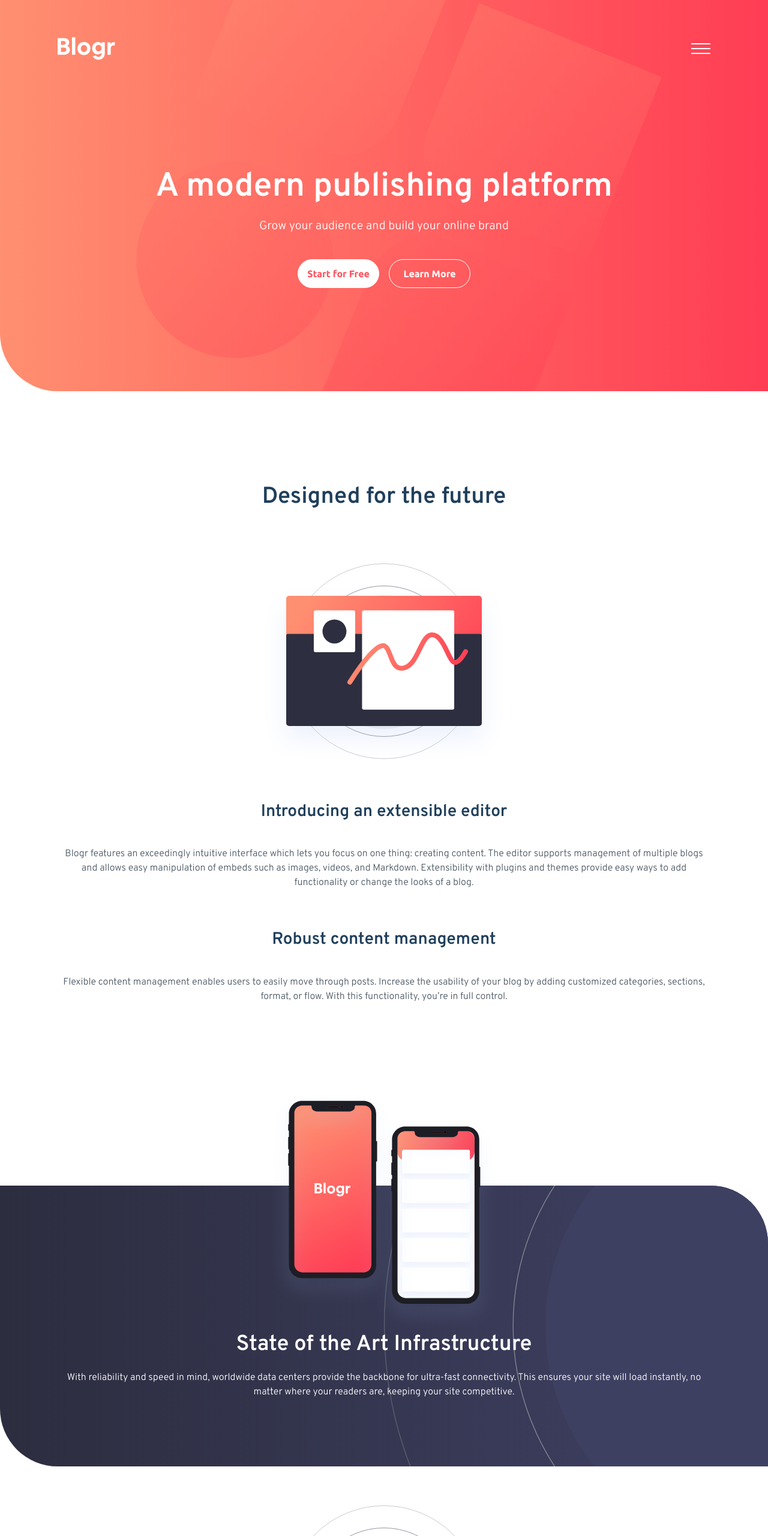
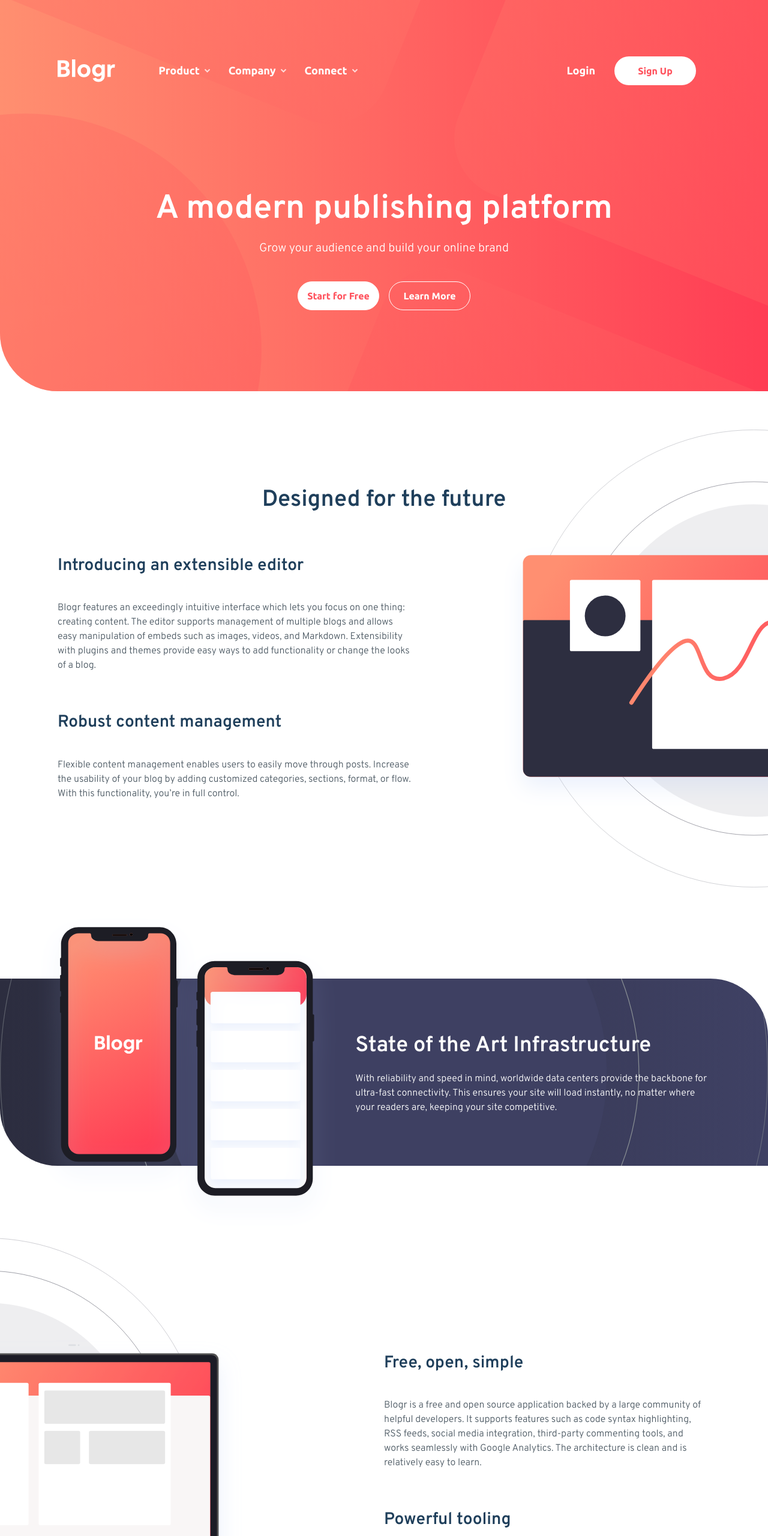
Before and after one commit to anuragnepal10/blogr-landing-page, a website built with Vite: page index.html in a window 1280 px wide. Shown: the top 2560 px of the page at 60% size. Built offline with nearby package versions, Linux system fonts and the light colour scheme.

Commit message:
added desktop design

```diff
--- a/common/script.js
+++ b/common/script.js
@@ -11,6 +11,11 @@
 
 navLinkToggler.forEach((el, togglerIndex) =>
 	el.addEventListener('click', () => {
+		navLinksEl.forEach((el, index) => {
+			if (togglerIndex !== index) {
+				el.classList.remove('active')
+			}
+		})
 		navLinksEl[togglerIndex].classList.toggle('active')
 	})
 )
--- a/index.html
+++ b/index.html
@@ -30,10 +30,10 @@
         <nav class="header-nav">
           <div class="nav-links-container">
             <div class="nav-links">
-              <a class="main-link">Product
+              <button class="main-link">Product
                 <img src="images/icon-arrow-dark.svg" alt="" class="arrow mobile">
                 <img src="images/icon-arrow-light.svg" alt="" class="arrow desktop">
-              </a>
+              </button>
               <div class="sub-links">
                 <a href="" class="sub-link">Overview</a>
                 <a href="" class="sub-link">Pricing</a>
@@ -43,10 +43,10 @@
               </div>
             </div>
             <div class="nav-links">
-              <a class="main-link">Company
+              <button class="main-link">Company
                 <img src="images/icon-arrow-dark.svg" alt="" class="arrow mobile">
                 <img src="images/icon-arrow-light.svg" alt="" class="arrow desktop">
-              </a>
+              </button>
               <div class="sub-links">
                 <a href="" class="sub-link">About</a>
                 <a href="" class="sub-link">Team</a>
@@ -54,11 +54,11 @@
                 <a href="" class="sub-link">Careers</a>
               </div>
             </div>
-            <div class="nav-links active">
-              <a class="main-link">Connect
+            <div class="nav-links">
+              <button class="main-link">Connect
                 <img src="images/icon-arrow-dark.svg" alt="" class="arrow mobile">
                 <img src="images/icon-arrow-light.svg" alt="" class="arrow desktop">
-              </a>
+              </button>
               <div class="sub-links">
                 <a href="" class="sub-link">Contact</a>
                 <a href="" class="sub-link">Newsletter</a>
@@ -85,12 +85,14 @@
       </section>
     </div>
   </header>
-
+  <div class="container desktop"></div>
   <main>
     <h2>Designed for the future</h2>
     <section class="top">
       <img src="images/illustration-editor-mobile.svg" alt="" class="mobile">
+      <div class="container desktop">
         <img src="images/illustration-editor-desktop.svg" alt="" class="desktop">
+      </div>
       <div class="content">
         <h3>Introducing an extensible editor</h3>
         <p>
@@ -109,6 +111,7 @@
       </div>
     </section>
     <section class="middle">
+      <div class="wrapper">
         <img src="images/illustration-phones.svg" alt="">
         <div class="bg"></div>
         <div class="content">
@@ -118,10 +121,11 @@
             This ensures your site will load instantly, no matter where your readers are, keeping your site competitive.
           </p>
         </div>
+      </div>
     </section>
     <section class="bottom">
       <img src="images/illustration-laptop-mobile.svg" alt="" class="mobile">
-      <img src="images/illustration-laptop-desktop.svg" alt="" class="desktop">
+      <div class="container desktop"><img src="images/illustration-laptop-desktop.svg" alt="" class="desktop"></div>
       <div class="content">
         <h3>Free, open, simple</h3>
         <p>
@@ -143,9 +147,10 @@
   </main>
 
   <footer>
+    <div class="wrapper">
       <img src="images/logo.svg" alt="" class="logo">
       <div class="footer-links">
-      <a class="main-link">Product</a>
+        <p class="main-link">Product</p>
         <a href="" class="sub-link">Overview</a>
         <a href="" class="sub-link">Pricing</a>
         <a href="" class="sub-link">Marketplace</a>
@@ -153,17 +158,18 @@
         <a href="" class="sub-link">Integrations</a>
       </div>
       <div class="footer-links">
-      <a class="main-link">Company</a>
+        <p class="main-link">Company</p>
         <a href="" class="sub-link">About</a>
         <a href="" class="sub-link">Team</a>
         <a href="" class="sub-link">Blog</a>
         <a href="" class="sub-link">Careers</a>
       </div>
       <div class="footer-links">
-      <a class="main-link">Connect</a>
+        <p class="main-link">Connect</p>
         <a href="" class="sub-link">Contact</a>
         <a href="" class="sub-link">Newsletter</a>
         <a href="" class="sub-link">LinkedIn</a>
+      </div>
     </div>
   </footer>
 
--- a/stylesheets/abstracts/_mixins.scss
+++ b/stylesheets/abstracts/_mixins.scss
@@ -1,4 +1,33 @@
+@use './variables' as *;
+
 @mixin wrapper {
 	width: min(1100px, 85vw);
 	margin-inline: auto;
 }
+
+@mixin wrapper-remove {
+	width: unset;
+	margin-inline: 0;
+}
+
+@mixin wrapper-left {
+	padding-left: max(7.5vw, calc((100vw - 1100px) / 2));
+}
+
+@mixin wrapper-right {
+	padding-right: max(7.5vw, calc((100vw - 1100px) / 2));
+}
+
+@mixin mq-large {
+	@media (min-width: $b-large) {
+		@content;
+	}
+}
+
+@mixin hover {
+	&:hover {
+		@media (hover: hover) {
+			@content;
+		}
+	}
+}
--- a/stylesheets/abstracts/_variables.scss
+++ b/stylesheets/abstracts/_variables.scss
@@ -59,7 +59,21 @@
 $gap-xl: 8rem;
 $gap-xxl: 15rem;
 
+// BREAKPOINTS
+
+$b-large: 1024px;
+
+// SHADOWS
+
+$shd-1: rgba(50, 50, 93, 0.25) 0px 13px 27px -5px,
+	rgba(0, 0, 0, 0.3) 0px 8px 16px -8px;
+
 // OTHERS
 
+$bdr-radius: 6rem;
 $img-size: clamp(4.6875rem, 4.1373rem + 2.3474vw, 6.25rem);
-$bdr-radius: 6rem;
+$img-size-2: clamp(50rem, 12.5rem + 41.6667vw, 62.5rem);
+$img-size-3: clamp(56.25rem, 18.75rem + 41.6667vw, 68.75rem);
+$img-size-4: clamp(23.4375rem, -6.8702rem + 47.3558vw, 35.75rem);
+$img-gap: clamp(5rem, -12.1429rem + 26.7857vw, 20rem);
+$img-gap-2: clamp(30rem, -30rem + 66.6667vw, 50rem);
--- a/stylesheets/base/_global.scss
+++ b/stylesheets/base/_global.scss
@@ -1,7 +1,34 @@
+@use '../abstracts/' as *;
+
 body {
 	text-align: center;
+
+	@include mq-large {
+		text-align: left;
+	}
 }
 
 .desktop {
 	display: none;
+	@include mq-large {
+		display: block;
+	}
 }
+
+.mobile {
+	display: block;
+	@include mq-large {
+		display: none;
+	}
+}
+
+button.main-link {
+	cursor: pointer;
+	border: none;
+	background-color: transparent;
+	box-shadow: none;
+}
+
+h2 {
+	text-align: center;
+}
--- a/stylesheets/base/_typography.scss
+++ b/stylesheets/base/_typography.scss
@@ -42,6 +42,10 @@
 
 footer {
 	font-size: $fs-body-l;
+
+	@include mq-large {
+		font-size: $fs-body-m;
+	}
 }
 
 // Colors
--- a/stylesheets/components/_button.scss
+++ b/stylesheets/components/_button.scss
@@ -12,15 +12,20 @@
 
 .btn-transparent {
 	color: $clr-neutral;
+
+	@include hover {
+		background-color: $clr-neutral;
+		color: $clr-primary;
+	}
 }
 
 .btn-filled {
 	background-color: $clr-neutral;
 	color: $clr-primary;
+
+	@include hover {
+		border: none;
+		background-color: rgba($clr-neutral, 0.3);
+		color: $clr-neutral;
+	}
 }
-
-.btn-gradient {
-	border: none;
-	color: $clr-neutral;
-	background: $gra-header;
-}
--- a/stylesheets/components/_footer.scss
+++ b/stylesheets/components/_footer.scss
@@ -7,9 +7,18 @@
 	padding-bottom: 5rem;
 	background-color: $clr-footer;
 	color: $clr-footer-text;
-	display: flex;
-	flex-direction: column;
-	align-items: center;
+
+	.wrapper {
+		display: flex;
+		flex-direction: column;
+		align-items: center;
+
+		@include mq-large {
+			flex-direction: row;
+			align-items: flex-start;
+			justify-content: space-between;
+		}
+	}
 
 	a {
 		line-height: 2;
@@ -20,8 +29,16 @@
 	.footer-links {
 		margin-top: 2.5rem;
 
+		@include mq-large {
+			margin: 0;
+		}
+
 		&:first-of-type {
 			margin-top: 4rem;
+
+			@include mq-large {
+				margin: 0;
+			}
 		}
 	}
 
@@ -29,4 +46,10 @@
 		color: $clr-neutral;
 		margin-bottom: 1.5rem;
 	}
+
+	.sub-link {
+		@include hover {
+			text-decoration: underline;
+		}
+	}
 }
--- a/stylesheets/components/_header.scss
+++ b/stylesheets/components/_header.scss
@@ -6,6 +6,10 @@
 	height: calc(100svh - $gap-v-xl);
 	margin-bottom: $gap-v-xl;
 	position: relative;
+
+	@include mq-large {
+		margin-bottom: 4rem;
+	}
 
 	.bg {
 		border-bottom-left-radius: $bdr-radius;
@@ -27,6 +31,10 @@
 		left: 0;
 		background: url('/images/bg-pattern-intro-mobile.svg') center;
 		opacity: 0.5;
+
+		@include mq-large {
+			background-image: url('/images/bg-pattern-intro-desktop.svg');
+		}
 	}
 
 	.wrapper {
@@ -39,6 +47,11 @@
 		justify-content: space-between;
 		align-items: center;
 
+		@include mq-large {
+			justify-content: flex-start;
+			gap: 3rem;
+		}
+
 		.logo {
 			width: $img-size;
 		}
@@ -49,6 +62,10 @@
 	}
 
 	.hero {
+		@include mq-large {
+			text-align: center;
+		}
+
 		flex-grow: 1;
 		display: grid;
 		place-content: center;
--- a/stylesheets/components/_main.scss
+++ b/stylesheets/components/_main.scss
@@ -1,14 +1,28 @@
 @use '../abstracts/' as *;
 
 main {
+	@include mq-large {
+		// position: relative;
+	}
+
 	h2,
 	h3,
 	p {
 		@include wrapper;
+
+		@include mq-large {
+			@include wrapper-remove;
+		}
 	}
 
 	h2 {
 		margin-bottom: $gap-v-l;
+
+		@include mq-large {
+			width: 100%;
+			position: absolute;
+			bottom: -9rem;
+		}
 	}
 
 	h3 {
@@ -20,7 +34,48 @@
 		margin-inline: auto;
 	}
 
-	.mobile {
+	.top,
+	.bottom {
+		@include mq-large {
+			display: flex;
+			flex-direction: row-reverse;
+			align-items: center;
+			justify-content: center;
+			@include wrapper-left;
+			overflow: hidden;
+		}
+
+		.container {
+			width: 50%;
+
+			img {
+				position: relative;
+				right: calc(0rem - $img-gap);
+				max-width: unset;
+				width: $img-size-2;
+			}
+		}
+
+		.content {
+			@include mq-large {
+				width: 50%;
+			}
+		}
+	}
+
+	.bottom {
+		@include mq-large {
+			flex-direction: row;
+			@include wrapper-right;
+		}
+
+		.container {
+			img {
+				right: 0;
+				width: $img-size-3;
+				left: calc(0rem - $img-gap-2);
+			}
+		}
 	}
 
 	.middle {
@@ -29,8 +84,29 @@
 		margin-bottom: 3rem;
 		padding-bottom: 7rem;
 
+		@include mq-large {
+			margin-top: 3rem;
+			margin-bottom: 1rem;
+			padding-bottom: 0;
+		}
+
+		.wrapper {
+			@include wrapper-remove;
+			@include mq-large {
+				@include wrapper;
+				display: flex;
+				align-items: center;
+			}
+		}
+
 		img {
 			width: min(100%, 375px);
+
+			@include mq-large {
+				width: $img-size-4;
+				position: relative;
+				left: -2rem;
+			}
 		}
 
 		.bg {
@@ -43,6 +119,12 @@
 			z-index: -1;
 			border-top-right-radius: $bdr-radius;
 			border-bottom-left-radius: $bdr-radius;
+
+			@include mq-large {
+				height: 60%;
+				bottom: unset;
+				left: 0;
+			}
 		}
 
 		.bg::before {
@@ -58,6 +140,9 @@
 		.content {
 			width: 100%;
 			color: $clr-neutral;
+
+			@include mq-large {
+			}
 		}
 
 		h3 {
--- a/stylesheets/components/_nav.scss
+++ b/stylesheets/components/_nav.scss
@@ -5,6 +5,10 @@
 		position: relative;
 		.close {
 			display: block;
+
+			@include mq-large {
+				display: none;
+			}
 		}
 
 		.header-nav {
@@ -20,6 +24,12 @@
 		.close {
 			display: none;
 		}
+
+		.bars {
+			@include mq-large {
+				display: none;
+			}
+		}
 		.header-nav {
 			overflow: scroll;
 			@include wrapper;
@@ -32,29 +42,70 @@
 			z-index: 1;
 			border-radius: 0.5rem;
 			padding: 2rem 1.5rem;
-			box-shadow: rgba(50, 50, 93, 0.25) 0px 13px 27px -5px,
-				rgba(0, 0, 0, 0.3) 0px 8px 16px -8px;
+			box-shadow: $shd-1;
 			flex-direction: column;
 			gap: 2rem;
+
+			@include mq-large {
+				display: flex;
+				position: static;
+				height: auto;
+				top: unset;
+				z-index: 0;
+				border-radius: 0;
+				padding: none;
+				box-shadow: none;
+				background: transparent;
+				flex-direction: row;
+				justify-content: space-between;
+				align-items: center;
+				overflow: visible;
+			}
 
 			hr {
 				border: none;
 				border-top: 2px solid;
 				border-color: rgba($clr-footer-text, 0.5);
+
+				@include mq-large {
+					display: none;
+				}
 			}
 
-			a:not(.btn) {
+			.main-link,
+			.sub-link,
+			.link {
 				font-family: $ff-primary;
 				color: $clr-secondary;
+
+				@include mq-large {
+					font-family: $ff-secondary;
+					color: unset;
+				}
 			}
 
 			.main-link,
 			.link {
 				font-size: 1.125rem;
+				@include mq-large {
+					color: $clr-neutral;
+				}
+				@include hover {
+					text-decoration: underline;
+				}
 			}
 
 			.link {
 				font-weight: $fw-primary-bold;
+			}
+
+			.sub-link {
+				@include mq-large {
+					color: black;
+				}
+				@include hover {
+					font-weight: $fw-secondary-bold;
+				}
 			}
 
 			.nav-links-container {
@@ -62,11 +113,20 @@
 				flex-direction: column;
 				gap: 1.5rem;
 
+				@include mq-large {
+					flex-direction: row;
+					gap: 3rem;
+				}
+
 				.nav-links {
 					display: flex;
 					flex-direction: column;
 					gap: 1rem;
 					align-items: center;
+
+					@include mq-large {
+						position: relative;
+					}
 				}
 
 				.nav-links.active {
@@ -87,6 +147,10 @@
 					right: 0;
 					top: 50%;
 					transform: translate(150%, -50%);
+
+					@include mq-large {
+						transform: translate(175%, -50%);
+					}
 				}
 
 				.sub-links {
@@ -99,6 +163,16 @@
 					background: #000;
 					border-radius: 0.25rem;
 					background-color: rgba($clr-footer-text, 0.5);
+
+					@include mq-large {
+						width: 175px;
+						position: absolute;
+						top: 3rem;
+						left: -1.5rem;
+						background-color: $clr-neutral;
+						padding: 1.5rem;
+						box-shadow: $shd-1;
+					}
 				}
 
 				.sub-link {
@@ -112,9 +186,25 @@
 				flex-direction: column;
 				align-items: center;
 
-				.btn {
+				@include mq-large {
+					flex-direction: row;
+					gap: 2rem;
+				}
+
+				.btn-filled {
 					background: $gra-header;
 					color: $clr-neutral;
+					border: none;
+
+					@include mq-large {
+						background: $clr-neutral;
+						color: $clr-primary;
+
+						@include hover {
+							background: rgba($clr-neutral, 0.3);
+							color: $clr-neutral;
+						}
+					}
 				}
 			}
 		}
```
Lines whose indentation alone changed are shown as unchanged.
